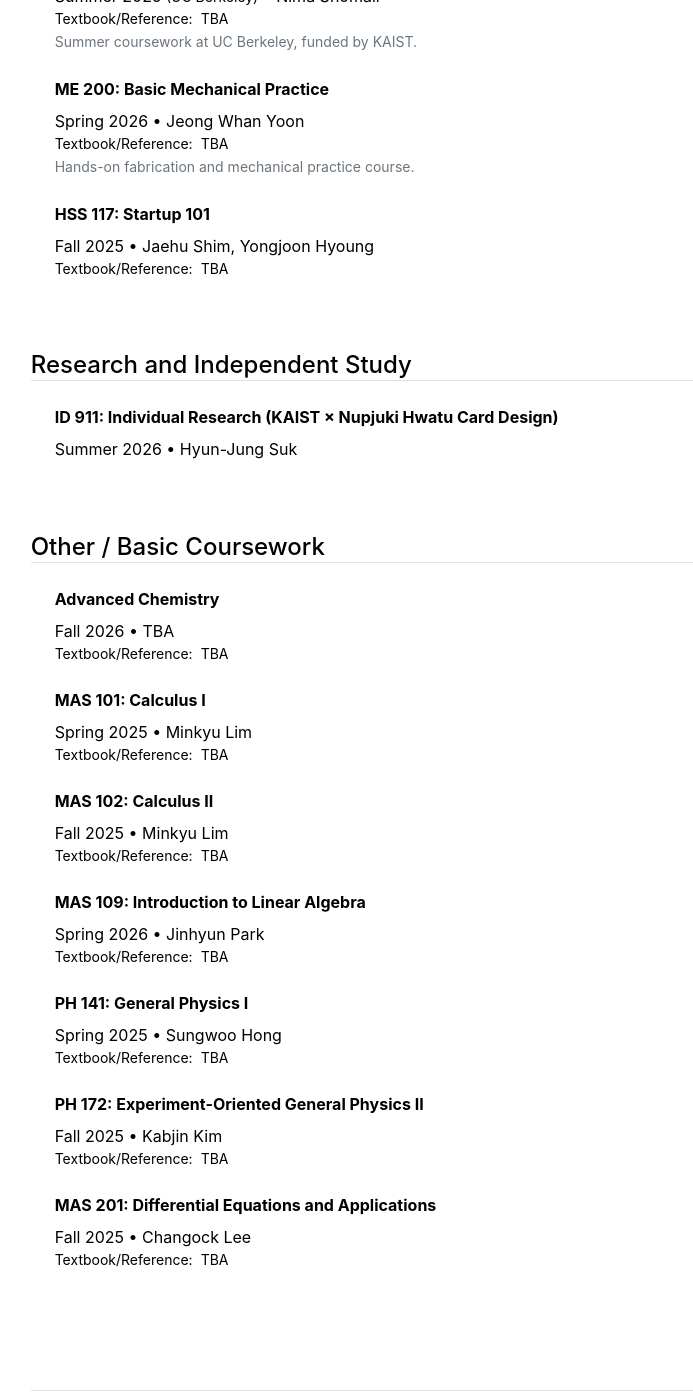
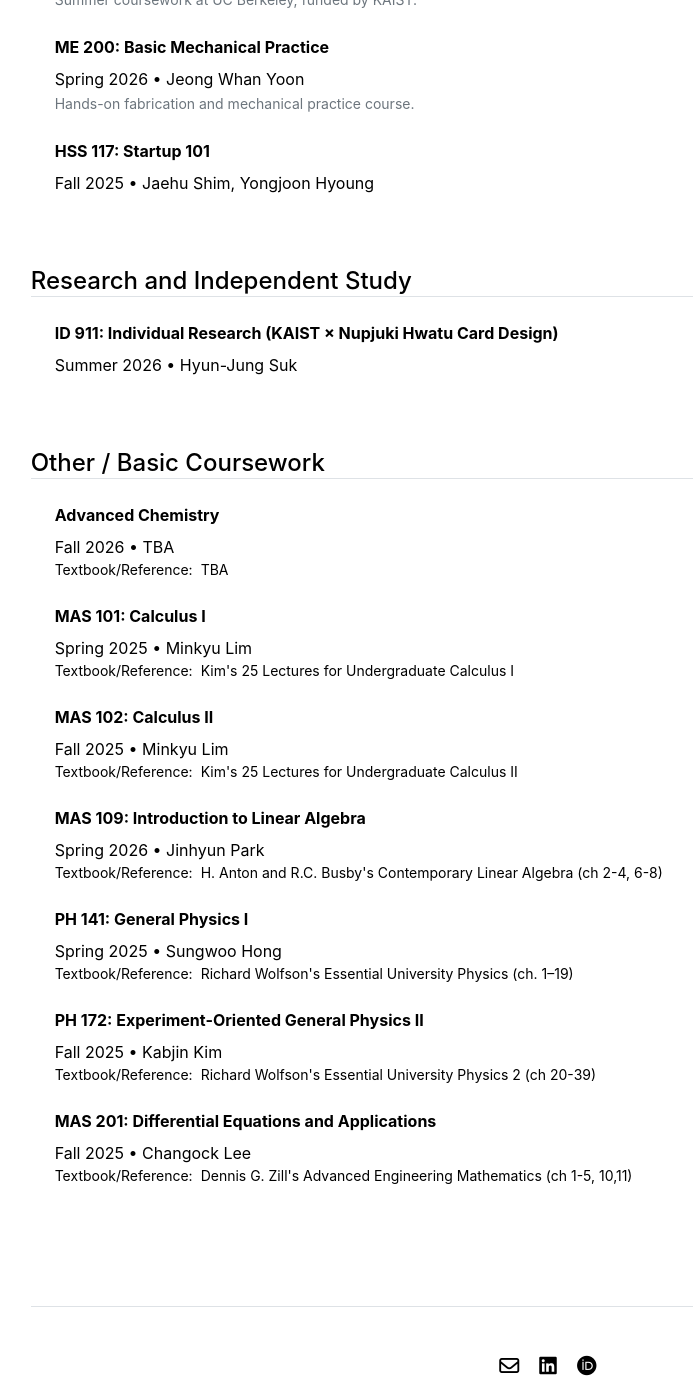
Before and after one commit to ynghyn-na/ynghyn-na.github.io, a Jekyll site: the page built from coursework-field.md, in a window 1280 px wide and 1400 px high, scrolled down 1057 px. Shown: the whole window, without its empty margins (92-785 px from the left). Built offline with Jekyll 4.4.1, drawn with Linux system fonts in a browser that asks for light colours; some of the changed text lies outside the part shown.

Commit message:
Update coursework.yml

```diff
--- a/_data/cw/coursework.yml
+++ b/_data/cw/coursework.yml
@@ -198,7 +198,7 @@
   field: "design_build"
   # topic: "Mechanical Practice"
   term: "2026-1"
-  textbook: "TBA"
+  #textbook: "TBA"
   note: "Hands-on fabrication and mechanical practice course."
 
 - title: "BiS 354: Analog Microelectronic Circuits"
@@ -209,7 +209,7 @@
   field: "smart_hardware"
   # topic: "Bioelectronics"
   term: "2026-1"
-  textbook: "TBA"
+  textbook: "Giorgio Rizzoni's Fundamentals of Electrical Engineering (ch 1-11), Nilsson & Riedel's Electric Circuits (ch 15)"
   note: "Coursework related to bioelectronics, circuits, sensing, and health-related hardware."
 
 - title: "MAS 109: Introduction to Linear Algebra"
@@ -220,7 +220,7 @@
   field: "other_basic"
   # topic: "Linear Algebra"
   term: "2026-1"
-  textbook: "TBA"
+  textbook: "H. Anton and R.C. Busby's Contemporary Linear Algebra (ch 2-4, 6-8)"
   note: ""
 
 - title: "HSS 110: Intermediate English Speaking & Listening"
@@ -268,7 +268,7 @@
   field: "ee_core"
   # topic: "Signals and Systems"
   term: "2025-2"
-  textbook: "TBA"
+  textbook: "Alan V. Oppenheim and Alan S. Willsky's Signals and Systems (ch 1-10)"
   note: ""
 
 - title: "MAS 102: Calculus II"
@@ -279,7 +279,7 @@
   field: "other_basic"
   # topic: "Calculus"
   term: "2025-2"
-  textbook: "TBA"
+  textbook: "Kim's 25 Lectures for Undergraduate Calculus II"
   note: ""
 
 - title: "MAS 201: Differential Equations and Applications"
@@ -290,7 +290,7 @@
   field: "other_basic"
   # topic: "Differential Equations"
   term: "2025-2"
-  textbook: "TBA"
+  textbook: "Dennis G. Zill's Advanced Engineering Mathematics (ch 1-5, 10,11)"
   note: ""
 
 - title: "PH 172: Experiment-Oriented General Physics II"
@@ -301,7 +301,7 @@
   field: "other_basic"
   # topic: "Physics"
   term: "2025-2"
-  textbook: "TBA"
+  textbook: "Richard Wolfson's Essential University Physics 2 (ch 20-39)"
   note: ""
 
 - title: "HSS 117: Startup 101"
@@ -312,7 +312,7 @@
   field: "design_build"
   # topic: "Entrepreneurship"
   term: "2025-2"
-  textbook: "TBA"
+  #textbook: "TBA"
   note: ""
 
 - title: "HSS 111: Intermediate English Reading & Writing"
@@ -382,7 +382,7 @@
   field: "design_build"
   # topic: "Technology Leadership"
   term: "2025-1A"
-  textbook: "TBA"
+  #textbook: ""
   note: "Summer coursework at UC Berkeley, funded by KAIST."
 
 - title: "DESINV 22: Prototyping & Fabrication"
@@ -393,7 +393,7 @@
   field: "design_build"
   # topic: "Prototyping and Fabrication"
   term: "2025-1A"
-  textbook: "TBA"
+  #textbook: ""
   note: "Summer coursework at UC Berkeley, funded by KAIST."
 
 # =====================================================================
@@ -408,7 +408,7 @@
   field: "ee_core"
   # topic: "Circuits"
   term: "2025-1"
-  textbook: "TBA"
+  textbook: "David Irwin and Robert Nelms's Engineering Circuit Analysis (ch. 1-9, 11-13)"
   note: ""
 
 - title: "MAS 101: Calculus I"
@@ -419,7 +419,7 @@
   field: "other_basic"
   # topic: "Calculus"
   term: "2025-1"
-  textbook: "TBA"
+  textbook: "Kim's 25 Lectures for Undergraduate Calculus I"
   note: ""
 
 - title: "PH 141: General Physics I"
@@ -430,7 +430,7 @@
   field: "other_basic"
   # topic: "Physics"
   term: "2025-1"
-  textbook: "TBA"
+  textbook: "Richard Wolfson's Essential University Physics (ch. 1–19)"
   note: ""
 
 - title: "BS 120: General Biology"
```
